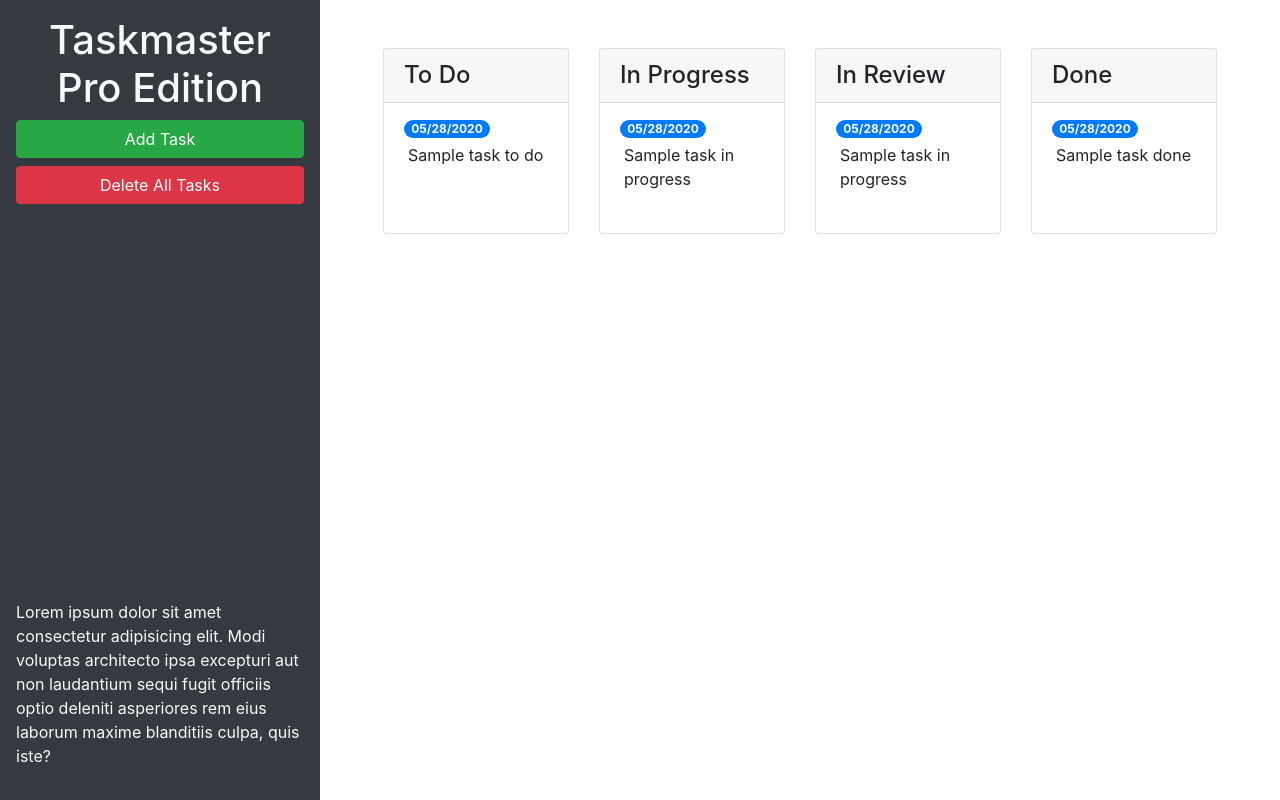
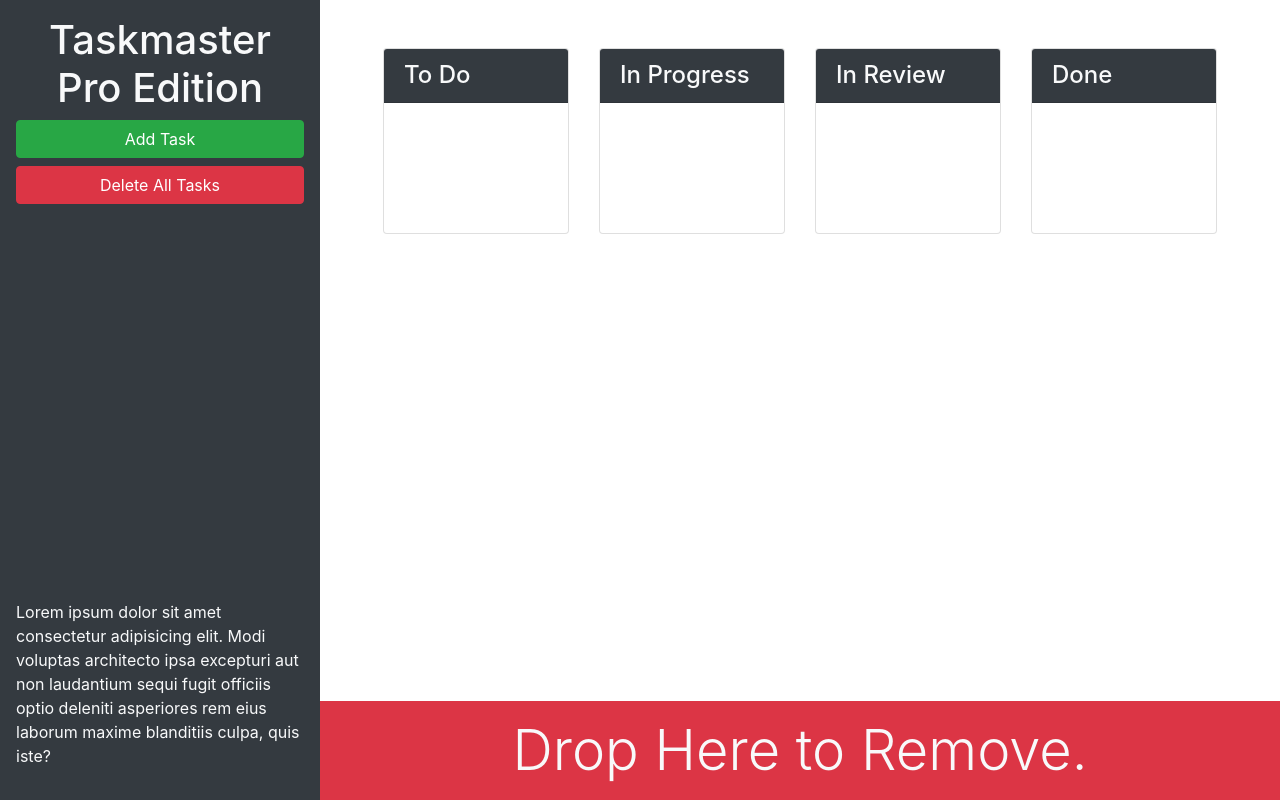
Before and after one commit to Mheyn95/taskmaster-pro, a plain HTML site: page index.html in a window 1280 px wide. Drawn offline with nearby package versions, Linux system fonts and the light colour scheme.

Commit message:
added red box for dropping tasks

```diff
--- a/index.html
+++ b/index.html
@@ -13,77 +13,72 @@
 <body>
 
   <div class="row min-vh-100 no-gutters">
-    <header class="col-12 col-lg-3 bg-dark text-light d-flex flex-column p-4 p-lg-3">
+    <header class="col-12 col-lg-3 bg-dark text-light d-flex flex-column p-4 p-lg-3 sticky-top">
       <h1 class="text-center">Taskmaster Pro Edition</h1>
       <button id="create-task" class="btn btn-block btn-success" data-toggle="modal" data-target="#task-form-modal">Add
         Task</button>
       <button id="remove-tasks" class="btn btn-block btn-danger">Delete All Tasks</button>
-      <p class="mt-auto">Lorem ipsum dolor sit amet consectetur adipisicing elit. Modi voluptas architecto ipsa
+      <p class="mt-auto d-none d-lg-block">Lorem ipsum dolor sit amet consectetur adipisicing elit. Modi voluptas architecto ipsa
         excepturi aut non
         laudantium sequi fugit officiis optio deleniti asperiores rem eius laborum maxime blanditiis culpa, quis iste?
       </p>
     </header>
-    <main class="col-12 col-lg-9">
+    <main class="col-12 col-lg-9 d-flex flex-column">
 
       <div class="m-5 row justify-content-around">
 
         <div class="col-12 col-md-6 col-xl-3 mb-3">
           <div class="card">
-            <h4 class="card-header">
+            <h4 class="card-header bg-dark text-light">
               To Do
             </h4>
             <ul id="list-toDo" class="list-group list-group-flush">
-              <li class="list-group-item">
-                <span class="badge badge-primary badge-pill">05/28/2020</span>
-                <p class="m-1">Sample task to do</p>
-              </li>
+
             </ul>
           </div>
         </div>
 
         <div class="col-12 col-md-6 col-xl-3 mb-3">
           <div class="card">
-            <h4 class="card-header">
+            <h4 class="card-header bg-dark text-light">
               In Progress
             </h4>
             <ul id="list-inProgress" class="list-group list-group-flush">
-              <li class="list-group-item">
-                <span class="badge badge-primary badge-pill">05/28/2020</span>
-                <p class="m-1">Sample task in progress</p>
-              </li>
+
             </ul>
           </div>
         </div>
 
         <div class="col-12 col-md-6 col-xl-3 mb-3">
           <div class="card">
-            <h4 class="card-header">
+            <h4 class="card-header bg-dark text-light">
               In Review
             </h4>
             <ul id="list-inReview" class="list-group list-group-flush">
-              <li class="list-group-item">
-                <span class="badge badge-primary badge-pill">05/28/2020</span>
-                <p class="m-1">Sample task in progress</p>
-              </li>
+
             </ul>
           </div>
         </div>
 
         <div class="col-12 col-md-6 col-xl-3 mb-3">
           <div class="card">
-            <h4 class="card-header">
+            <h4 class="card-header bg-dark text-light">
               Done
             </h4>
             <ul id="list-done" class="list-group list-group-flush">
-              <li class="list-group-item">
-                <span class="badge badge-primary badge-pill">05/28/2020</span>
-                <p class="m-1">Sample task done</p>
-              </li>
+
             </ul>
           </div>
         </div>
 
       </div>
+
+      <div id="trash" class="mt-auto">
+        <div class="w-100 bg-danger p-3 text-center text-light display-4">
+          Drop Here to Remove.
+        </div>
+      </div>
+
     </main>
   </div>
 
```
